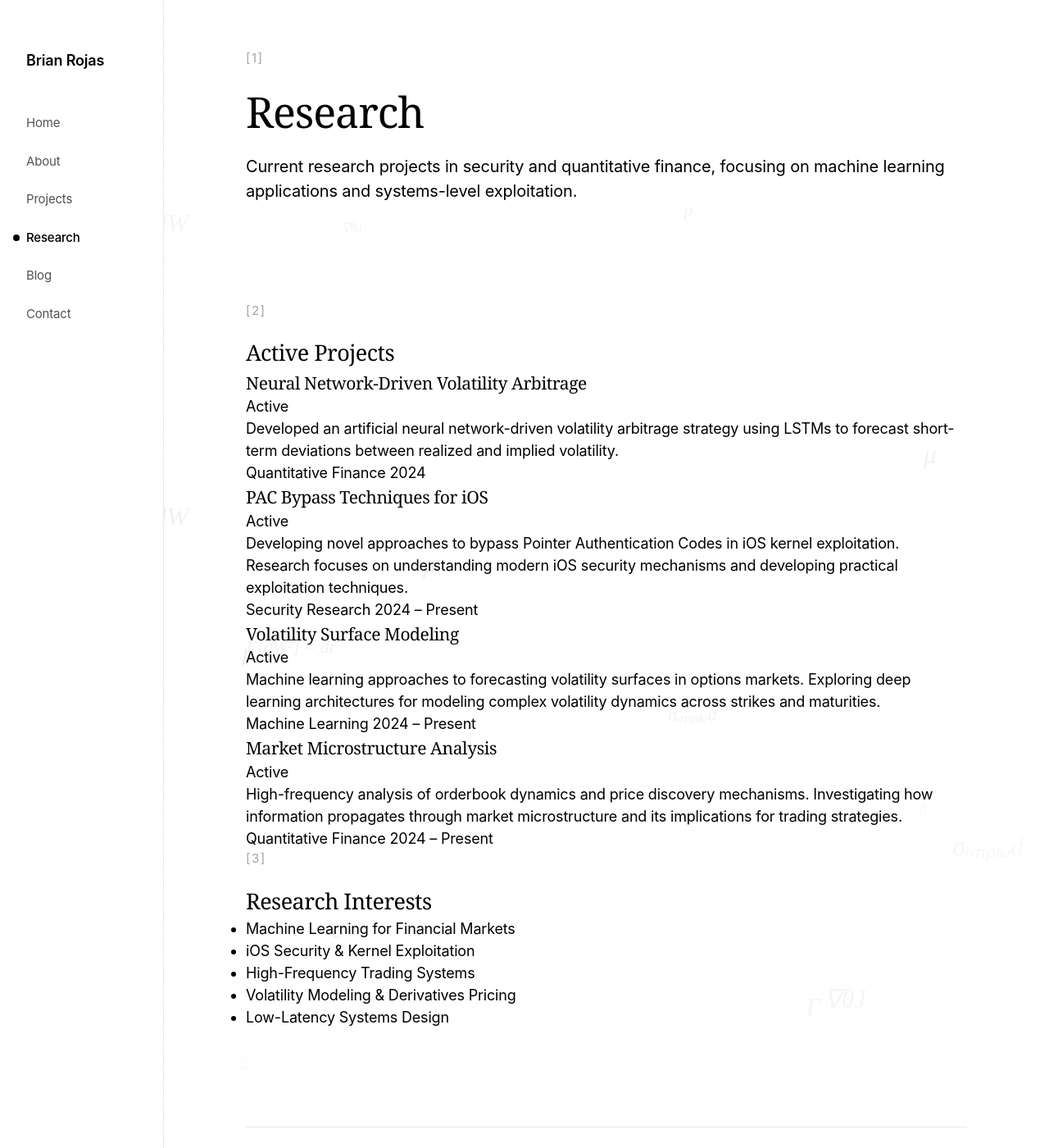
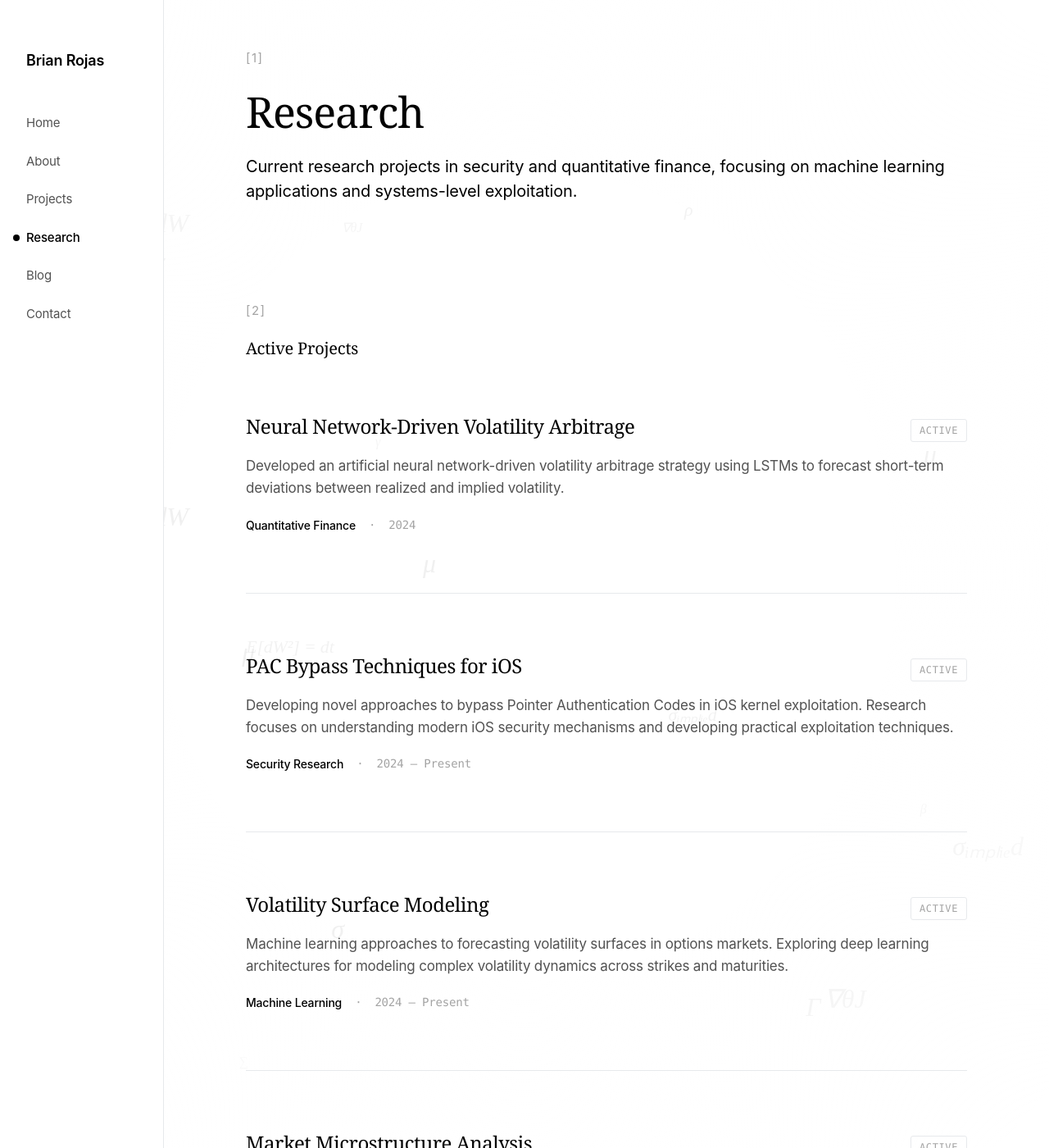
Before and after one commit to brianrojrc/brianrojrc.github.io, a Jekyll site: the page built from research.md, in a window 1280 px wide and 1400 px high. Shown: the whole window at 82% size. Built offline with Jekyll 4.4.1, drawn with Linux system fonts in a browser that asks for light colours; some web fonts are replaced.

Commit message:
Update style.scss

```diff
--- a/assets/css/style.scss
+++ b/assets/css/style.scss
@@ -662,6 +662,143 @@ h1 {
     margin-bottom: 32px;
 }
 
+.research-section {
+    margin-bottom: 120px;
+}
+
+.research-section h2 {
+    font-size: 20px;
+    color: var(--text);
+    margin-bottom: 64px;
+    font-weight: 500;
+    letter-spacing: -0.01em;
+}
+
+.research-item {
+    margin-bottom: 72px;
+    padding-bottom: 72px;
+    border-bottom: 1px solid var(--border);
+    opacity: 0;
+    animation: fadeInUp var(--transition-medium) var(--easing) forwards;
+}
+
+.research-item:nth-child(2) { animation-delay: 100ms; }
+.research-item:nth-child(3) { animation-delay: 200ms; }
+.research-item:nth-child(4) { animation-delay: 300ms; }
+.research-item:nth-child(5) { animation-delay: 400ms; }
+
+.research-item:last-child {
+    border-bottom: none;
+    padding-bottom: 0;
+}
+
+.research-header {
+    display: flex;
+    justify-content: space-between;
+    align-items: baseline;
+    margin-bottom: 16px;
+    gap: 24px;
+}
+
+.research-title {
+    font-size: 24px;
+    color: var(--text);
+    font-weight: 400;
+    line-height: 1.3;
+    margin: 0;
+    transition: color var(--transition-fast) var(--easing);
+}
+
+.research-item:hover .research-title {
+    color: var(--text-secondary);
+}
+
+.research-status {
+    font-size: 12px;
+    color: var(--text-tertiary);
+    padding: 4px 10px;
+    border: 1px solid var(--border);
+    border-radius: 3px;
+    text-transform: uppercase;
+    letter-spacing: 0.05em;
+    font-family: "SF Mono", "Monaco", "Courier New", monospace;
+    white-space: nowrap;
+    flex-shrink: 0;
+}
+
+.research-description {
+    font-size: 17px;
+    line-height: 1.6;
+    color: var(--text-secondary);
+    margin-bottom: 20px;
+}
+
+.research-meta {
+    display: flex;
+    gap: 16px;
+    align-items: center;
+    font-size: 14px;
+}
+
+.research-field {
+    color: var(--text);
+    font-weight: 500;
+}
+
+.research-date {
+    color: var(--text-tertiary);
+    font-family: "SF Mono", "Monaco", "Courier New", monospace;
+}
+
+.research-date::before {
+    content: '·';
+    margin-right: 16px;
+    color: var(--text-tertiary);
+}
+
+.interests-section {
+    margin-bottom: 120px;
+}
+
+.interests-section h2 {
+    font-size: 20px;
+    color: var(--text);
+    margin-bottom: 32px;
+    font-weight: 500;
+    letter-spacing: -0.01em;
+}
+
+.interests-list {
+    list-style: none;
+    padding: 0;
+    display: grid;
+    grid-template-columns: repeat(auto-fit, minmax(280px, 1fr));
+    gap: 16px;
+}
+
+.interests-list li {
+    font-size: 16px;
+    color: var(--text-secondary);
+    padding: 16px 20px;
+    border: 1px solid var(--border);
+    border-radius: 6px;
+    transition: all var(--transition-fast) var(--easing);
+    opacity: 0;
+    animation: fadeInUp var(--transition-medium) var(--easing) forwards;
+}
+
+.interests-list li:nth-child(1) { animation-delay: 100ms; }
+.interests-list li:nth-child(2) { animation-delay: 150ms; }
+.interests-list li:nth-child(3) { animation-delay: 200ms; }
+.interests-list li:nth-child(4) { animation-delay: 250ms; }
+.interests-list li:nth-child(5) { animation-delay: 300ms; }
+
+.interests-list li:hover {
+    border-color: var(--text);
+    color: var(--text);
+    transform: translateY(-2px);
+}
+
 .blog-list {
     margin-bottom: 160px;
 }
```
